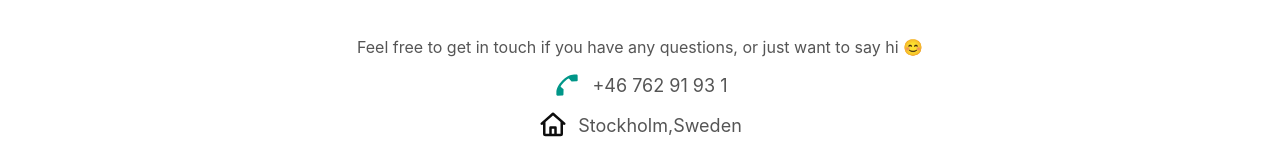
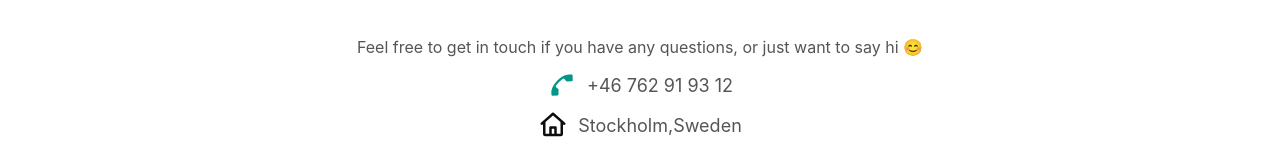
Before and after one commit to apnan/apnanprofile, a React (Create React App) app: page / in a window 1280 px wide. Shown: the part 1410-1563 px from the top of the page. Built offline with nearby package versions, Linux system fonts and the light colour scheme.

Commit message:
fixing typo

```diff
--- a/src/Contact.js
+++ b/src/Contact.js
@@ -63,7 +63,7 @@ export default function ContactPage() {
         <IconWrapper>
           <PhoneIcon />
         </IconWrapper>
-        +46 762 91 93 1
+        +46 762 91 93 12
       </ContactItem>
       <ContactItem>
         <IconWrapper>
```
